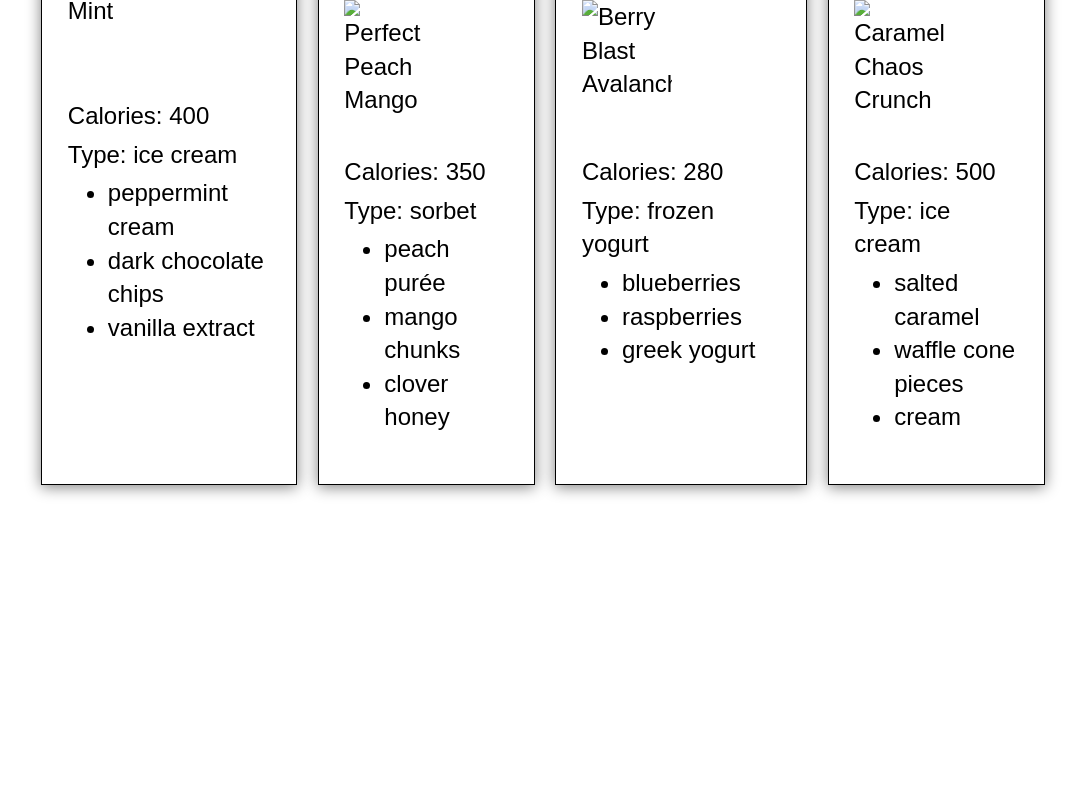
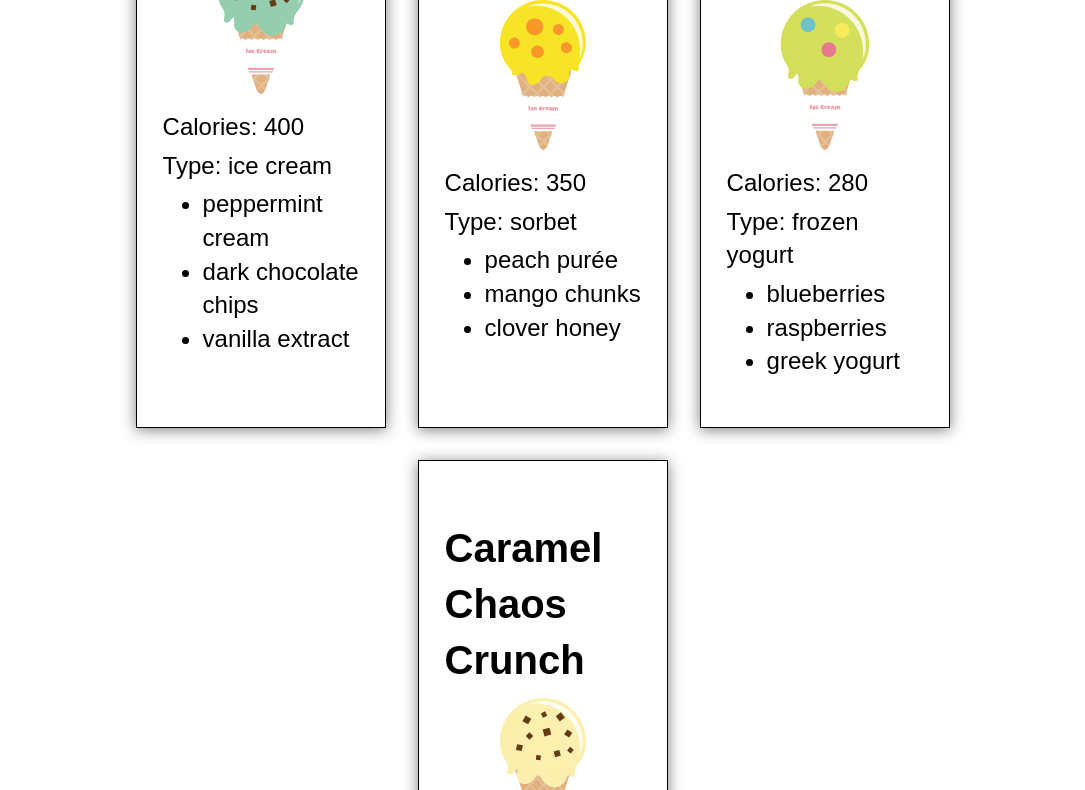
Before and after one commit to Khoo-shi/lab-4, a plain HTML site: page index.html in a window 1280 px wide. Shown: the part 419-1209 px from the top of the page, without its empty margins (97-1182 px from the left). Before the commit the page ends 984 px from the top, so only its background shows below. Drawn offline with Linux system fonts and the light colour scheme.

Commit message:
updated css layout

```diff
--- a/css/styles.css
+++ b/css/styles.css
@@ -31,20 +31,24 @@ header p {
 /* section styles */
 section {
 	display: flex;
+	flex-wrap: wrap;
 	justify-content: center;
 	margin-bottom: 5rem;
+	gap: 2rem;
 }
 section article {
 	border: 1px solid black;
 	box-shadow: 0 2px 14px grey;
 	padding: 2.5%;
-	width: 25%;
-	margin: 0 1%;
+	width: 22%;
+	min-width: 250px;
+	flex: 0 1 auto;
 }
 article img {
 	display: block;
 	height: 150px;
 	width: 90px;
+	margin: 0 auto 1rem;
 }
 section p {
   margin: 5px 0;
--- a/js/i-scream.json
+++ b/js/i-scream.json
@@ -13,7 +13,7 @@
         "dark chocolate chips",
         "vanilla extract"
       ],
-      "image" : "chocolate-mint.svg"
+      "image" : "images/chocolate-mint.svg"
     },
     {
       "name" : "Perfect Peach Mango",
@@ -24,7 +24,7 @@
         "mango chunks",
         "clover honey"
       ],
-      "image" : "peach-mango.svg"
+      "image" : "images/peach-mango.svg"
     },
     {
       "name": "Berry Blast Avalanche",
@@ -35,7 +35,7 @@
         "raspberries",
         "greek yogurt"
       ],
-      "image": "berry-blast.svg"
+      "image": "images/berry-blast.svg"
     },
     {
       "name": "Caramel Chaos Crunch",
@@ -46,7 +46,7 @@
         "waffle cone pieces",
         "cream"
       ],
-      "image": "caramel-crunch.svg"
+      "image": "images/caramel-crunch.svg"
     }
 
   ]
```
